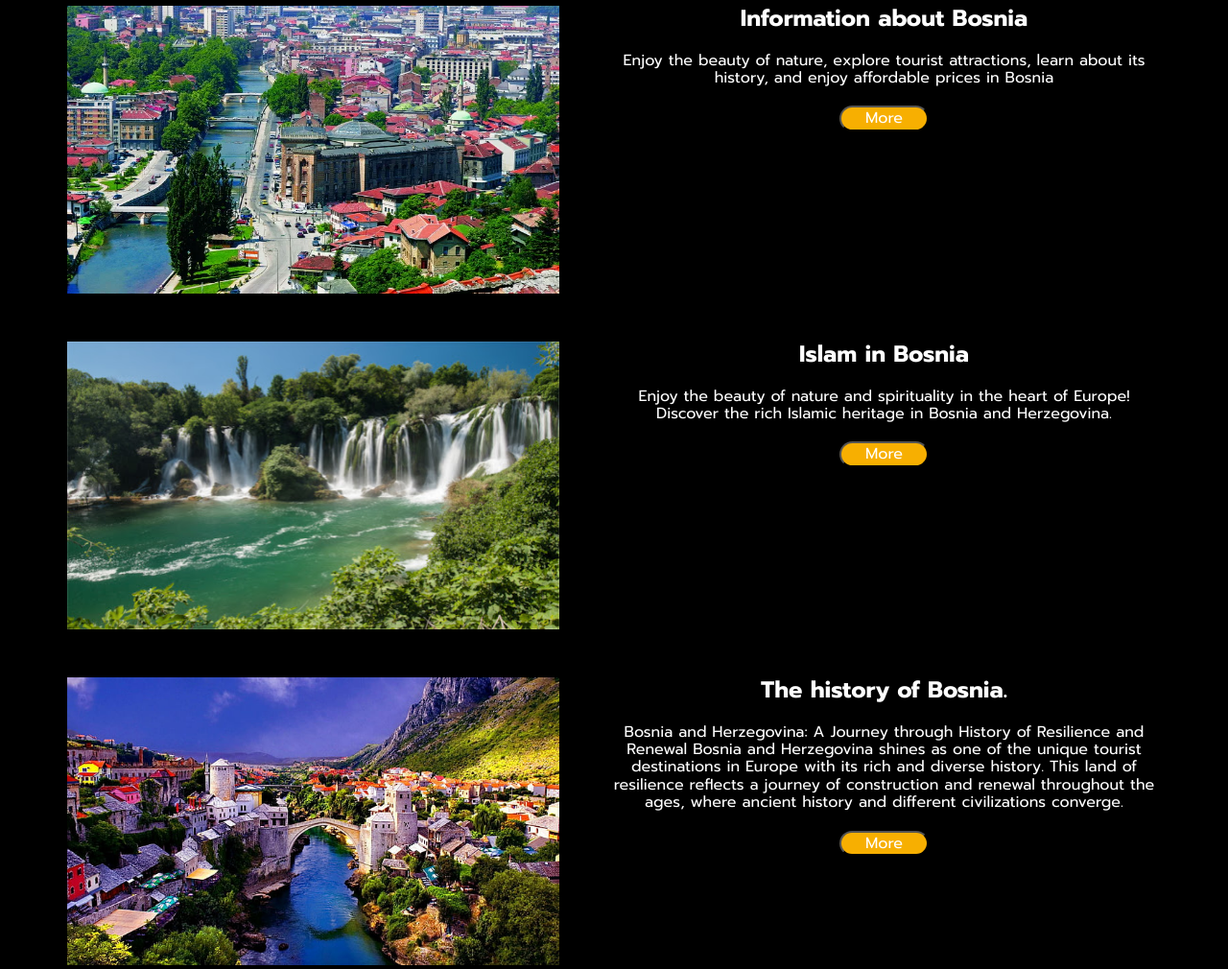
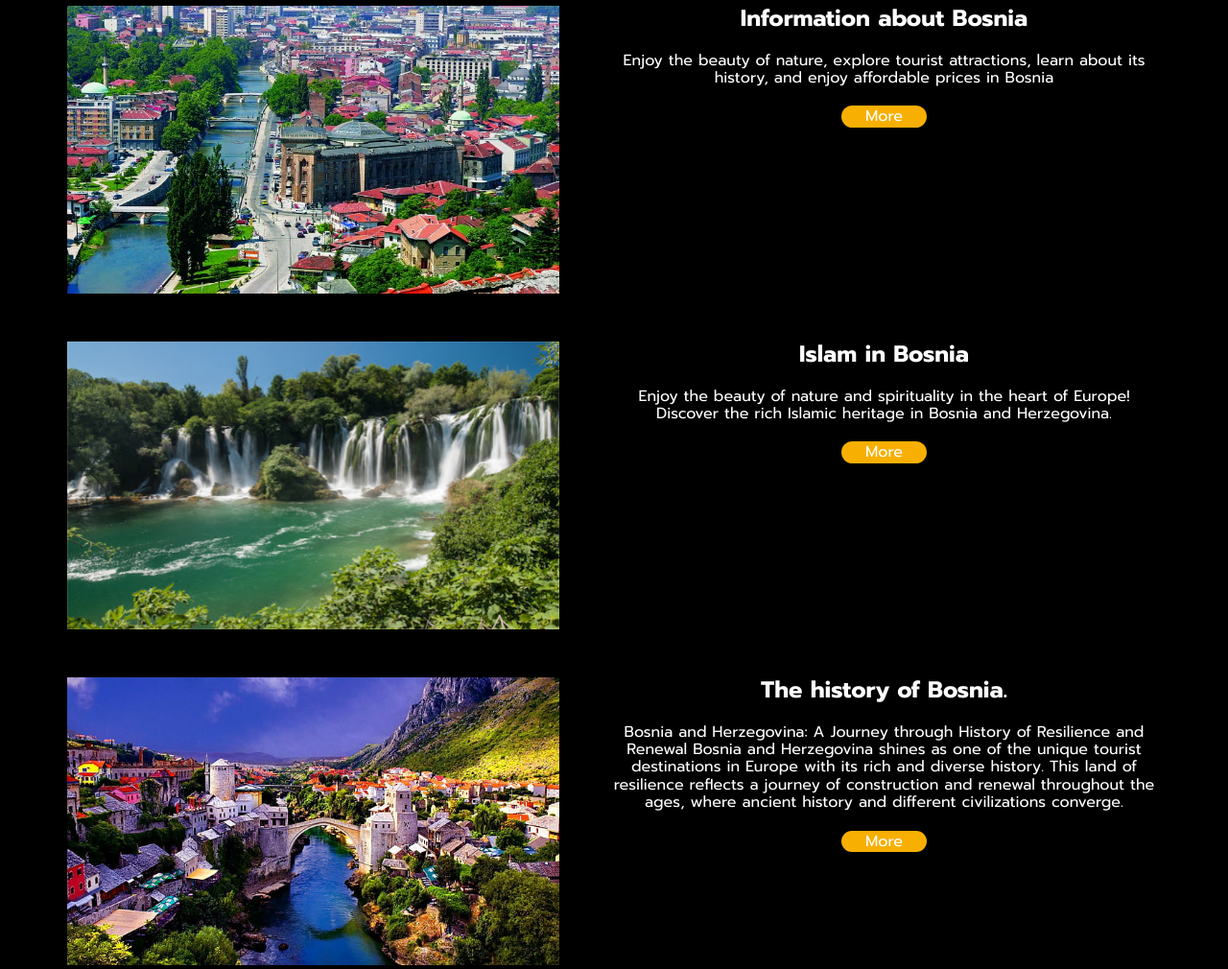
Before and after one commit to IbrahimMohamed9/Balqan, a PHP site: page / in a window 1280 px wide. Shown: the part 1460-2470 px from the top of the page at 96% size. Run offline with PHP 8.4, Linux system fonts and the light colour scheme.

Commit message:
update css

```diff
--- a/assets/css/balqan.css
+++ b/assets/css/balqan.css
@@ -272,7 +272,6 @@ header .icons span {
 }
 @media (max-width: 768px) {
   .info .row .image {
-    /* max-height: 100px; */
     min-height: 220px;
   }
 }
@@ -306,6 +305,7 @@ header .icons span {
   margin: 20px 0;
 }
 .info .row .content button {
+  border: 0;
   background-color: var(--main-color);
   border-radius: 20px;
   min-height: 15px;
```
